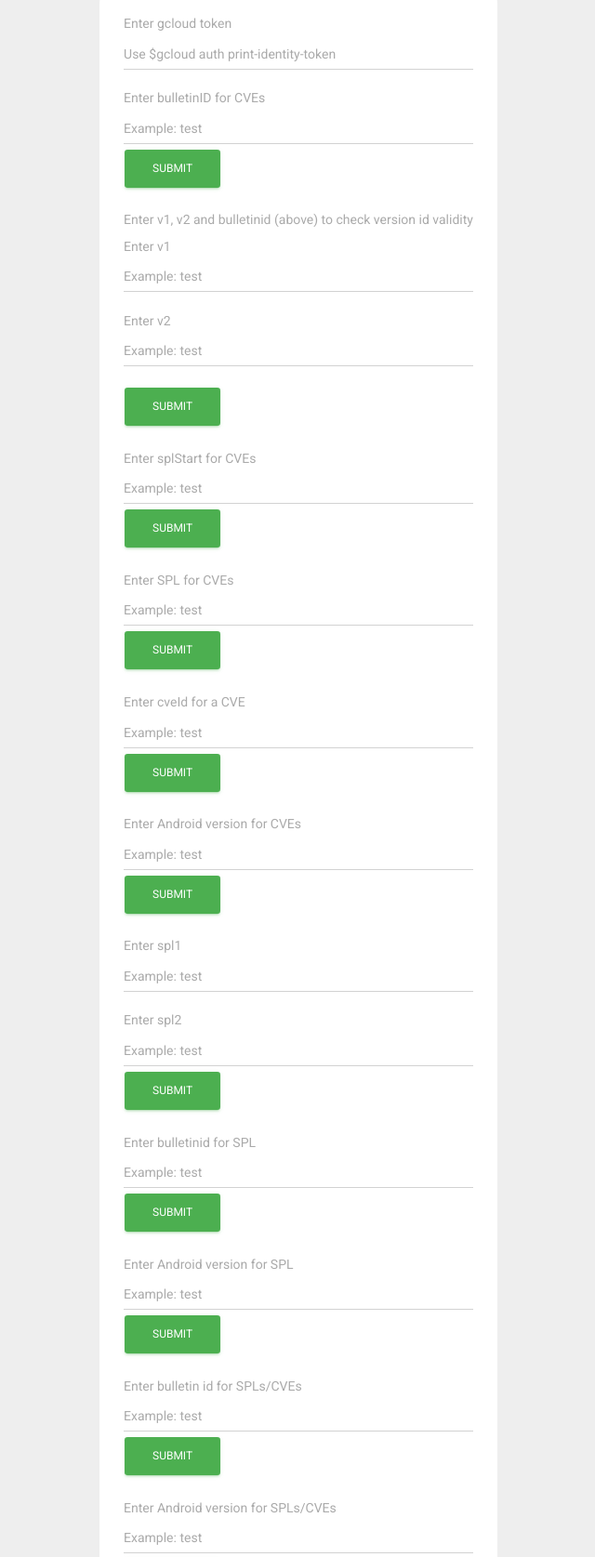
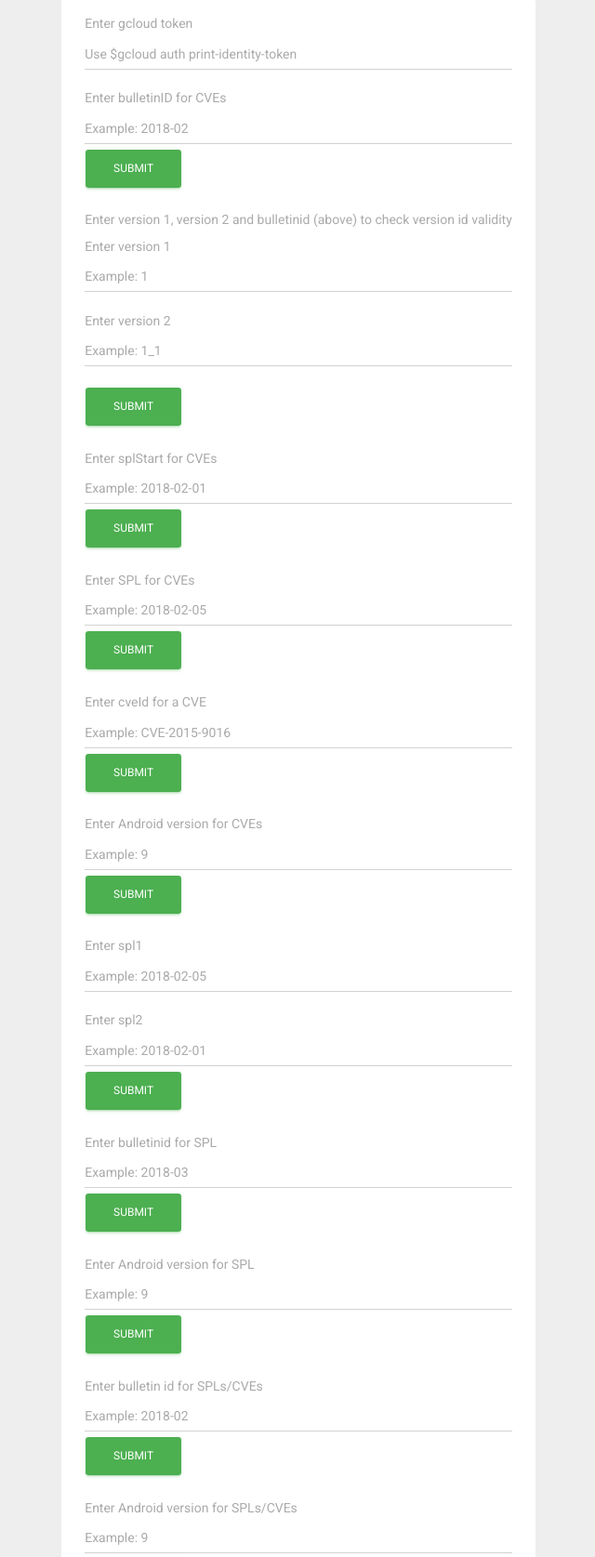
Before and after one commit to googleinterns/step95-2020, a plain HTML site: page public/user_data.html in a window 1280 px wide. Shown: the part 303-1978 px from the top of the page at 93% size, without its empty margins (319-959 px from the left). Drawn offline with Linux system fonts and the light colour scheme.

Commit message:
updates web app ui

```diff
--- a/public/style.css
+++ b/public/style.css
@@ -67,7 +67,7 @@ html, body {
 }
 
 .androidTitle {
-    background: lightgreen;
+    background: rgb(87, 160, 87);
     color: white;
     width: 100%;
     height: 100%;
@@ -77,5 +77,5 @@ html, body {
 }
 
 #loginBody {
-    background: lightgreen;
+    background: rgb(87, 160, 87);
 }
--- a/public/user_data.html
+++ b/public/user_data.html
@@ -29,74 +29,74 @@
         </div>
         <div class='form-group'>
           <label for='bulletinid'>Enter bulletinID for CVEs</label>
-          <input type='text' class='form-control' id='bulletinid' name='bulletinid' placeholder='Example: test'/>
+          <input type='text' class='form-control' id='bulletinid' name='bulletinid' placeholder='Example: 2018-02'/>
           <button type='button' class='btn btn-success' id='bulletinidButton'>Submit</button>
         </div>
         <div class='form-group'>
-          <label for='v1v2bulletin'>Enter v1, v2 and bulletinid (above)
+          <label for='v1v2bulletin'>Enter version 1, version 2 and bulletinid (above)
             to check version id validity
           </label>
           <div class='form-group' id='v1v2bulletin'>
             <div class='form-group'>
-              <label for='v1'>Enter v1</label>
-              <input type='text' class='form-control' id='v1' name='v1' placeholder='Example: test'/>
+              <label for='v1'>Enter version 1</label>
+              <input type='text' class='form-control' id='v1' name='v1' placeholder='Example: 1'/>
             </div>
             <div class='form-group'>
-              <label for='v2'>Enter v2</label>
-              <input type='text' class='form-control' id='v2' name='v2' placeholder='Example: test'/>
+              <label for='v2'>Enter version 2</label>
+              <input type='text' class='form-control' id='v2' name='v2' placeholder='Example: 1_1'/>
             </div>
-            <button type='button' class='btn btn-success' id='v1v2bulletinButton' placeholder='Example: test'>Submit</button>
+            <button type='button' class='btn btn-success' id='v1v2bulletinButton'>Submit</button>
           </div>
         </div>
         <div class='form-group'>
           <label for='splstart'>Enter splStart for CVEs</label>
-          <input type='text' class='form-control' id='splstart' name='splstart' placeholder='Example: test'/>
+          <input type='text' class='form-control' id='splstart' name='splstart' placeholder='Example: 2018-02-01'/>
           <button type='button' class='btn btn-success' id='splStartButton'>Submit</button>
         </div>
         <div class='form-group'>
           <label for='splid'>Enter SPL for CVEs</label>
-          <input type='text' class='form-control' id='splid' name='splid' placeholder="Example: test"/>
+          <input type='text' class='form-control' id='splid' name='splid' placeholder="Example: 2018-02-05"/>
           <button type='button' class='btn btn-success' id='cveswithsplidButton'>Submit</button>
         </div>
         <div class='form-group'>
           <label for='cveid'>Enter cveId for a CVE</label>
-          <input type='text' class='form-control' id='cveid' name='cveid' placeholder='Example: test'/>
+          <input type='text' class='form-control' id='cveid' name='cveid' placeholder='Example: CVE-2015-9016'/>
           <button type='button' class='btn btn-success' id='cveidButton'>Submit</button>
         </div>
         <div class='form-group'>
           <label for='androidVersion'>Enter Android version for CVEs</label>
-          <input type='text' class='form-control' id='androidVersion' name='androidVersion' placeholder='Example: test'/>
+          <input type='text' class='form-control' id='androidVersion' name='androidVersion' placeholder='Example: 9'/>
           <button type='button' class='btn btn-success' id='androidVersionButton'>Submit</button>
         </div>
         <div>
           <div class='form-group'>
             <label for='spl1'>Enter spl1</label>
-            <input type='text' class='form-control' id='spl1' name='spl1' placeholder="Example: test"/>
+            <input type='text' class='form-control' id='spl1' name='spl1' placeholder="Example: 2018-02-05"/>
           </div>
           <div class='form-group'>
             <label for='spl2'>Enter spl2</label>
-            <input type='text' class='form-control' id='spl2' name='spl2' placeholder="Example: test"/>
+            <input type='text' class='form-control' id='spl2' name='spl2' placeholder="Example: 2018-02-01"/>
             <button type='button' class='btn btn-success' id='spl1spl2Button'>Submit</button>
           </div>
         </div>
         <div class='form-group'>
           <label for='bulletinidSPL'>Enter bulletinid for SPL</label>
-          <input type='text' class='form-control' id='bulletinidSPL' name='bulletinidSPL' placeholder="Example: test"/>
+          <input type='text' class='form-control' id='bulletinidSPL' name='bulletinidSPL' placeholder="Example: 2018-03"/>
           <button type='button' class='btn btn-success' id='bulletinidSPLButton'>Submit</button>
         </div>
         <div class='form-group'>
           <label for='androidVersionSPL'>Enter Android version for SPL</label>
-          <input type='text' class='form-control' id='androidVersionSPL' name='androidVersionSPL' placeholder="Example: test"/>
+          <input type='text' class='form-control' id='androidVersionSPL' name='androidVersionSPL' placeholder="Example: 9"/>
           <button type='button' class='btn btn-success' id='androidVersionSPLButton'>Submit</button>
         </div>
         <div class='form-group'>
           <label for='bulletinidBULLETIN'>Enter bulletin id for SPLs/CVEs</label>
-          <input type='text' class='form-control' id='bulletinidBULLETIN' name='bulletinidBULLETIN' placeholder="Example: test"/>
+          <input type='text' class='form-control' id='bulletinidBULLETIN' name='bulletinidBULLETIN' placeholder="Example: 2018-02"/>
           <button type='button' class='btn btn-success' id='bulletinidBULLETINButton'>Submit</button>
         </div>
         <div class='form-group'>
           <label for='androidVersionBULLETIN'>Enter Android version for SPLs/CVEs</label>
-          <input type='text' class='form-control' id='androidVersionBULLETIN' name='androidVersionBULLETIN' placeholder="Example: test"/>
+          <input type='text' class='form-control' id='androidVersionBULLETIN' name='androidVersionBULLETIN' placeholder="Example: 9"/>
           <button type='button' class='btn btn-success' id='androidVersionBULLETINButton'>Submit</button>
         </div>
         <div id='supportedAOSPContainer'>
```
